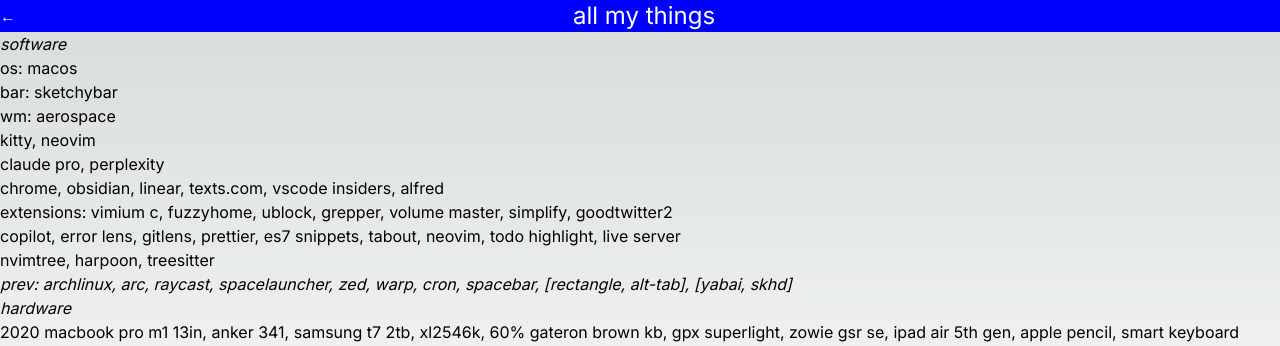
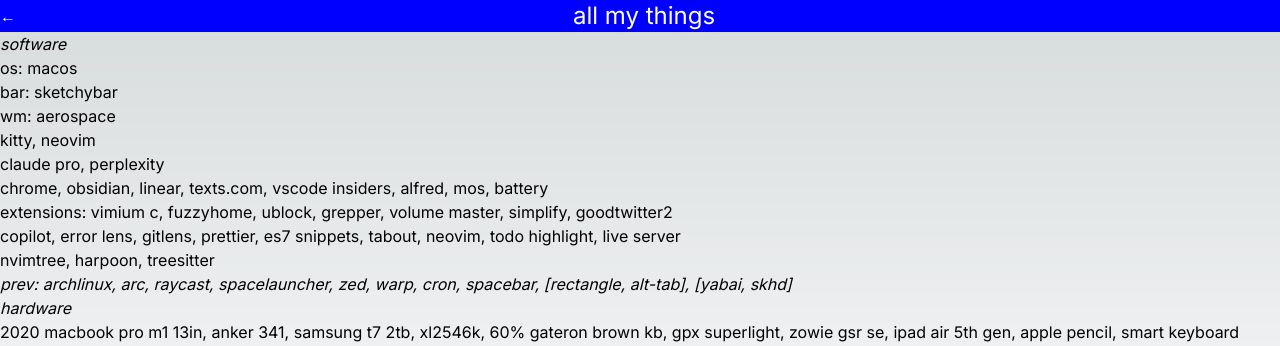
Before and after one commit to 5brian/catalogue, a Next.js app: page /stuff in a window 1280 px wide. Shown: the top 346 px of the page. Built offline with nearby package versions, Linux system fonts and the light colour scheme.

Commit message:
Refactor next.config.mjs to remove unnecessary directory specification

```diff
--- a/next.config.mjs
+++ b/next.config.mjs
@@ -1,4 +1,4 @@
 /** @type {import('next').NextConfig} */
-const nextConfig = { dir: "src" };
+const nextConfig = {};
 
 export default nextConfig;
--- a/src/app/stuff/page.tsx
+++ b/src/app/stuff/page.tsx
@@ -35,10 +35,25 @@
             <br />
             claude pro, perplexity
             <br />
-            chrome, obsidian, linear, texts.com, vscode insiders, alfred
+            chrome, obsidian, linear, texts.com, vscode insiders, alfred,{" "}
+            <Link href="https://github.com/Caldis/Mos" target="_blank">
+              mos,{" "}
+            </Link>
+            <Link
+              href="https://github.com/actuallymentor/battery"
+              target="_blank"
+            >
+              battery
+            </Link>
             <br />
-            extensions: vimium c, fuzzyhome, ublock, grepper, volume master,
-            simplify, goodtwitter2
+            extensions: vimium c,{" "}
+            <Link
+              href="https://github.com/familyfriendlymikey/fuzzyhome"
+              target="_blank"
+            >
+              fuzzyhome,{" "}
+            </Link>
+            ublock, grepper, volume master, simplify, goodtwitter2
             <br />
             copilot, error lens, gitlens, prettier, es7 snippets, tabout,
             neovim, todo highlight, live server
```
